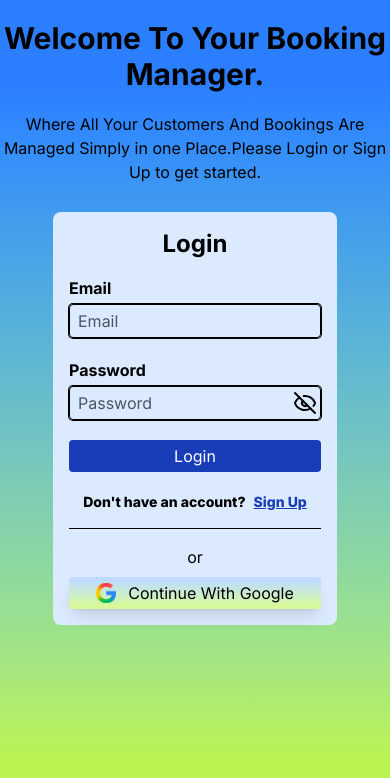
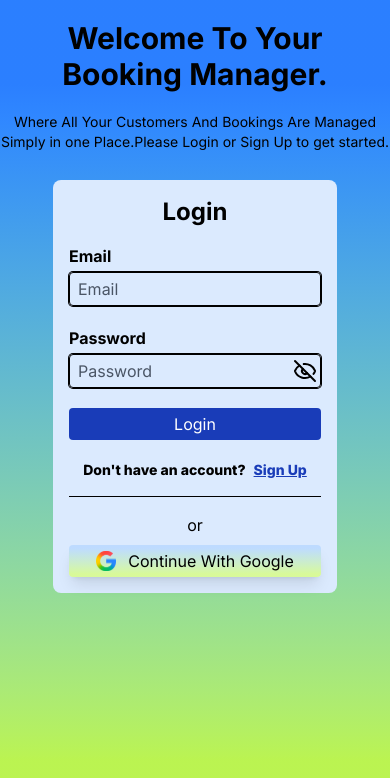
Before and after one commit to Brian9975/Booking-System, a React (Vite) app: page /login in a window 390 px wide. Shown: the top 778 px of the page. Built offline with nearby package versions, Linux system fonts and the light colour scheme; no server answers.

Commit message:
Disabled selection of past dates

```diff
--- a/src/auth/login.tsx
+++ b/src/auth/login.tsx
@@ -54,8 +54,8 @@ if (user) {
   return <div className="bg-linear-to-b from-blue-500 from-10% to-lime-300 to-90% min-h-screen ">
 
 <div className="mb-7 text-center pt-5">
-  <h1 className="text-center text-3xl sm:text-lg font-bold">Welcome To Your Booking Manager.</h1>
-  <p className="my-5 "> Where All Your Customers And Bookings Are Managed Simply in one Place.Please Login or Sign Up to get started.</p>
+  <h1 className="text-center text-3xl sm:text-lg font-bold px-2">Welcome To Your Booking Manager.</h1>
+  <p className="my-5 text-sm md:text-md"> Where All Your Customers And Bookings Are Managed Simply in one Place.Please Login or Sign Up to get started.</p>
 
   <p></p>
 </div>
--- a/src/pages/bookings/index.tsx
+++ b/src/pages/bookings/index.tsx
@@ -170,7 +170,7 @@ return () => unsubscribe()
                    <div>
                     <label className="font-bold" htmlFor="date">Pick a date</label>
 
-                    <input value={date} onChange={e => setDate(e.target.value)} id="date" className="w-full border-2 py-1 px-2 rounded-md mb-4 cursor-pointer" type="date" required/>
+                    <input value={date} onChange={e => setDate(e.target.value)} id="date" className="w-full border-2 py-1 px-2 rounded-md mb-4 cursor-pointer" type="date"  min={new Date().toISOString().split('T')[0]} required/>
                   </div>
                  <button
                    className="cursor-pointer font-bold px-2 py-2 w-full rounded bg-blue-900 text-blue-100 shadow-lg flex justify-center items-center gap-3 mt-2 "
--- a/tailwind.config.ts
+++ /dev/null
@@ -1,15 +0,0 @@
-/** @type {import('tailwindcss').Config} */
-export default {
-  content: [
-    "./index.html",
-    "./src/**/*.{js,ts,jsx,tsx}",
-  ],
-  theme: {
-    extend: {
-      fontFamily: {
-        inter: ['Inter', 'sans-serif'],
-      },
-    },
-  },
-  plugins: [],
-}
--- a/tsconfig.json
+++ b/tsconfig.json
@@ -5,7 +5,6 @@
     { "path": "./tsconfig.node.json" }
   ],
     "compilerOptions": {
-    "baseUrl": ".",
     "paths": {
       "@/*": ["./src/*"]
     }
```
